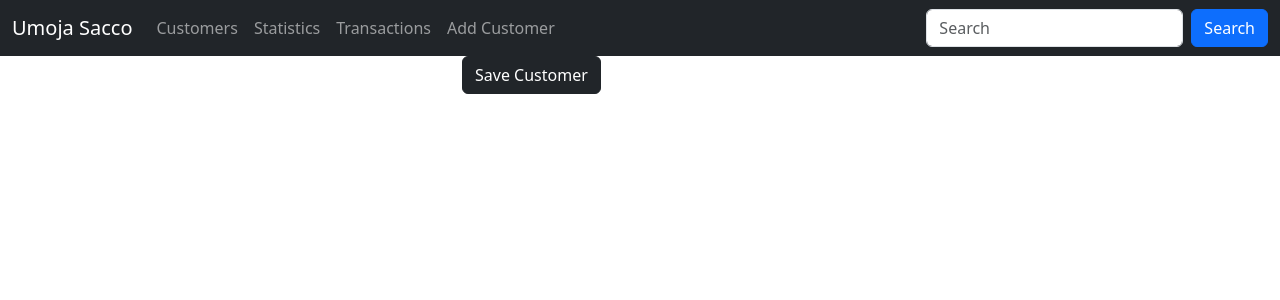
After one commit to Ndungu-Jn/project_database-sacco, a Django app: page /add/customer in a window 1280 px wide. The commit adds this page. Shown: the top 300 px of the page. Run offline with Django 5.2, Linux system fonts and the light colour scheme.

Commit message:
Created a customer form template

```diff
--- a/project_database/project_database/urls.py
+++ b/project_database/project_database/urls.py
@@ -22,7 +22,9 @@ from sacco import views
 urlpatterns = [
     path('admin/', admin.site.urls),
     path('', views.customers, name='customers'),
+    path('add/customer', views.add_customer, name='add_customer'),
     path('customers/delete/<int:customer_id>', views.delete_customer, name='delete_customer'),
     path('customers/details/<int:customer_id>', views.customer_details, name='customer_details'),
 
+
 ]
--- a/project_database/sacco/views.py
+++ b/project_database/sacco/views.py
@@ -35,6 +35,7 @@ def test(request):
 
 def customers(request):
     data = Customer.objects.all().order_by('id').values() #ORM -- object relational matter select * from customers
+    #pagination.
     paginator = Paginator(data, 15)
     page_number = request.GET.get('page', 1)
     try:
@@ -54,3 +55,8 @@ def customer_details(request, customer_id):
     customer = Customer.objects.get(id=customer_id)
     deposits = Deposits.objects.filter(customer_id=customer_id)
     return render(request, 'details.html', {"deposits": deposits, "customer": customer})
+
+
+def add_customer(request):
+
+    return render(request, 'customer_form.html')
--- /dev/null
+++ b/project_database/templates/customer_form.html
@@ -0,0 +1,18 @@
+{% extends 'layout.html' %}
+
+{% block title %}
+    <title>Add Customer</title>
+{% endblock title %}
+
+{% block content %}
+    <div class="container">
+        <div class="row justify-content-center">
+            <div class="col-sm-4">
+                <form action="{% url 'add_customer' %}" method="post" >
+
+                    <button class="btn btn-dark">Save Customer</button>
+                </form>
+            </div>
+        </div>
+    </div>
+{% endblock content %}
--- a/project_database/templates/layout.html
+++ b/project_database/templates/layout.html
@@ -40,6 +40,9 @@
             <li class="nav-item">
               <a class="nav-link" href="#">Transactions</a>
             </li>
+            <li class="nav-item">
+              <a class="nav-link" href="{% url 'add_customer' %}">Add Customer</a>
+            </li>
           </ul>
           <form class="d-flex">
             <input class="form-control me-2" type="text" placeholder="Search" />
```
